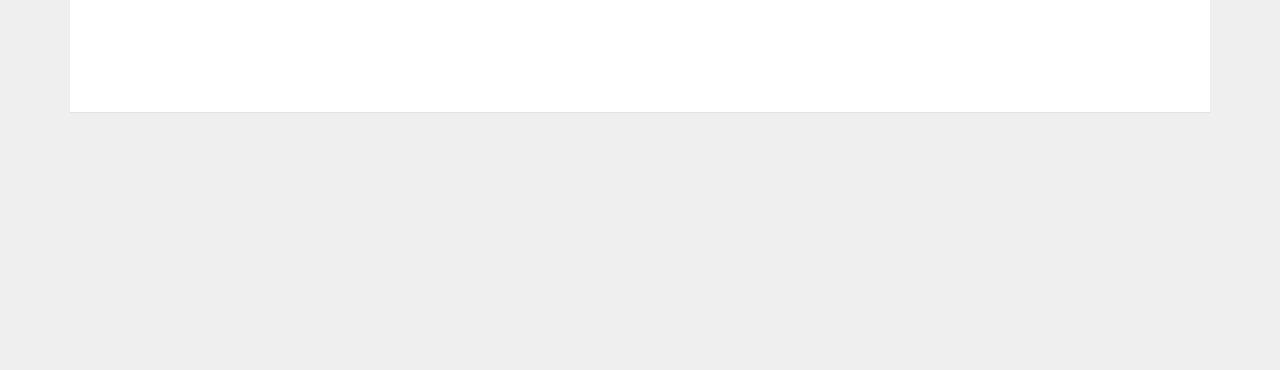
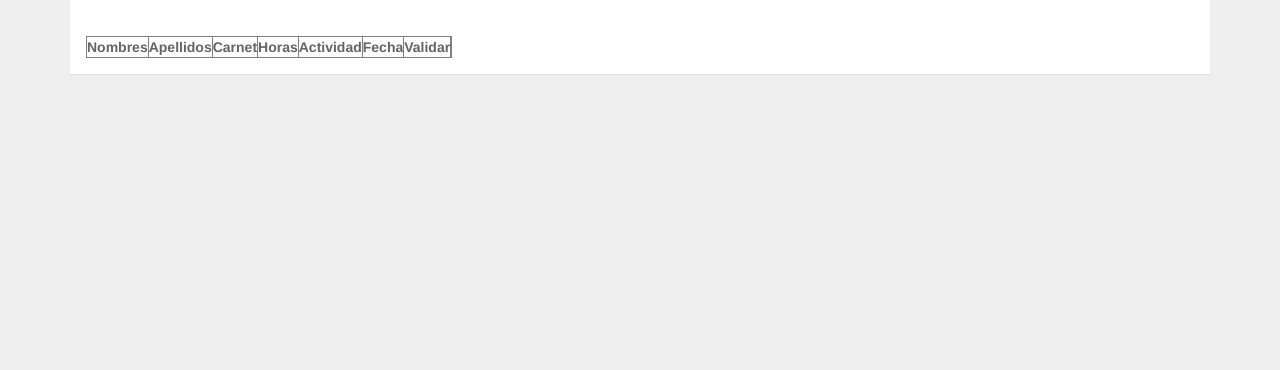
Before and after one commit to prengifo/GuardabosquesUSB, a Django app: page /main/validacion/1 in a window 1280 px wide. Shown: the part 50-420 px from the top of the page. Run offline with Django 3.2, Linux system fonts and the light colour scheme; tables that the repository leaves empty hold one stand-in row (values such as "Sample post"); lists and menus that the app fills with data are empty; some libraries are stand-ins or nearby versions.

Commit message:
Tablita bonita para validar ready

```diff
--- a/GuardabosquesUSB/GuardabosquesUSB/models.py
+++ b/GuardabosquesUSB/GuardabosquesUSB/models.py
@@ -41,11 +41,11 @@ class ActividadForm(ModelForm):
 class ValidacionForm(ModelForm):
     class Meta:
         model = Actividad
-        fields = ['id', 'estudiante', 'horas', 'descripcion', 'fecha', 'validado']
-        widgets = {
-           'estudiante': forms.HiddenInput(),
-           'id' : forms.HiddenInput(),
-        }
+        fields =  []
+        # widgets = {
+        #    'estudiante': forms.HiddpenInput(),
+        #    'id' : forms.HiddenInput(),
+        # }
 
     # def clean_estudiante(self):
     #     print "FUI LLAMADO"
--- a/GuardabosquesUSB/GuardabosquesUSB/views.py
+++ b/GuardabosquesUSB/GuardabosquesUSB/views.py
@@ -149,7 +149,8 @@ def guardarValidacion(request, id):
 
     print(id)
     act = Actividad.objects.get(pk = id)
-    print(act.descripcion)
+    act.validado = True
+    # print(act.descripcion)
     form = ValidacionForm(request.POST, instance = act) # A form bound to the POST data
     if form.is_valid():
         form.save()
--- a/GuardabosquesUSB/templates/validacion.html
+++ b/GuardabosquesUSB/templates/validacion.html
@@ -101,31 +101,47 @@
         <div class="panel-body">
           <!--/stories-->
           <div class="column">
-            <br><br><br><br>
-            {% for cf in forms %}
+            <br>
+            <table id="table_id" border="1" class="display">
+                <thead>
+                    <tr>
+                        <th style="text-align:center">Nombres</th>
+                        <th style="text-align:center">Apellidos</th>
+                        <th style="text-align:center">Carnet</th>
+                        <th style="text-align:center">Horas</th>
+                        <th style="text-align:center">Actividad</th>
+                        <th style="text-align:center">Fecha</th>
+                        <th style="text-align:center">Validar</th>
+                        <th style="text-align:center"> </th>
+                    </tr>
+                </thead>
+                <tbody>
+                  {% for cest in forms %}
 
-                <form action="{% url 'GuardabosquesUSB.views.guardarValidacion' cf.0.instance.id %}" method="post">
+                  <tr>
+                      <td> {{ cest.1 }} </td>
+                      <td> {{ cest.2 }} </td>
+                      <td> {{ cest.3 }} </td>
+                      <td style="text-align:center"> {{ cest.4 }} </td>
+                      <td> {{ cest.5 }} </td>
+                      <td> {{ cest.6 }}   </td>
+                      <td style="padding: 5px">
+
+                <form action="{% url 'GuardabosquesUSB.views.guardarValidacion' cest.0.instance.id %}" method="post">
+                          {{ cest.0.as_p }}
                     {% csrf_token %}
-
-                  {{ cf.1 }}
-                  {{ cf.2 }}
-                  {{ cf.3 }}
-                  {{ cf.4 }}
-                  {{ cf.5 }}
-                  {{ cf.6 }}
-                  {{ cf.0.as_p }}
-
                                       <input type="submit" value="Validar" />
                 </form>
-
-
+                      </td>
+                  </tr>
                     {% endfor %}
+                </tbody>
+            </table>
           </div>
       </div>
     </div><!--/col-12-->
   </div>
   </div>
-  <div>
 
 <hr>
     </body>
```
Lines whose indentation alone changed are shown as unchanged.
